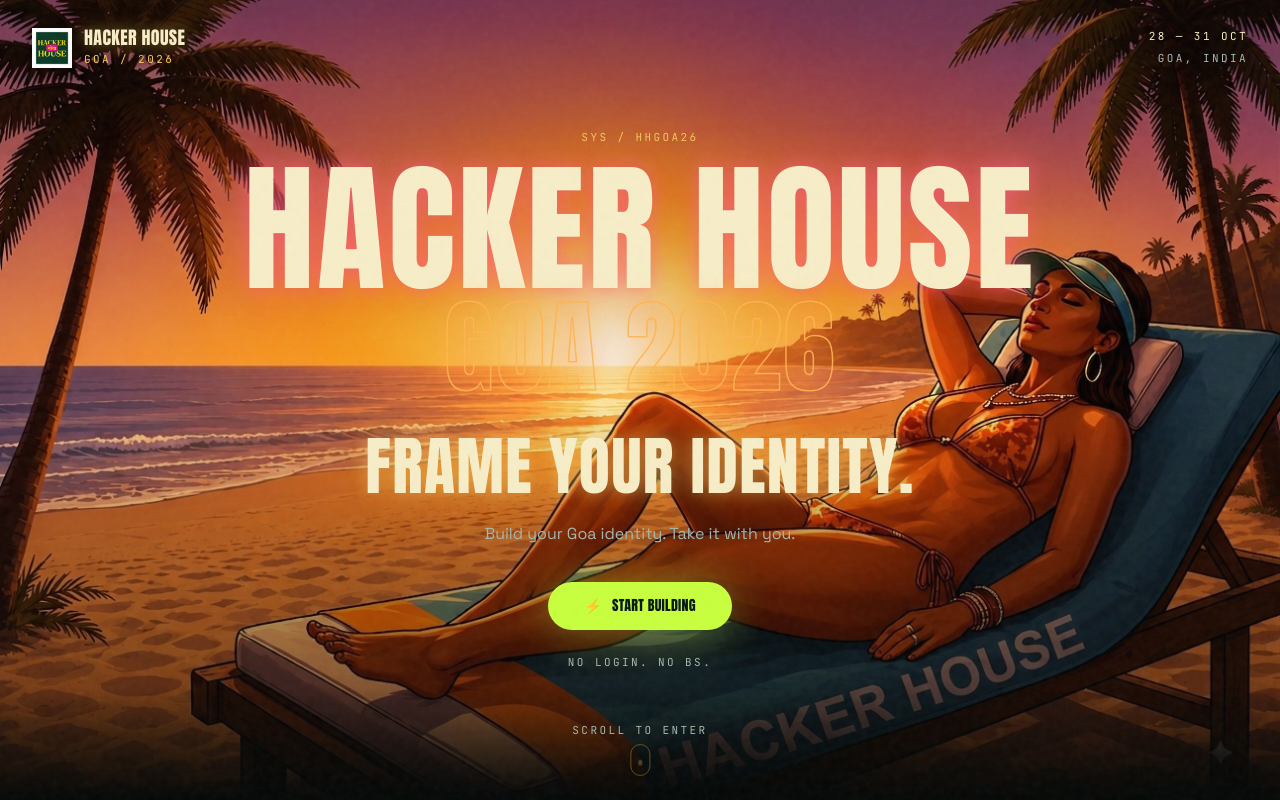
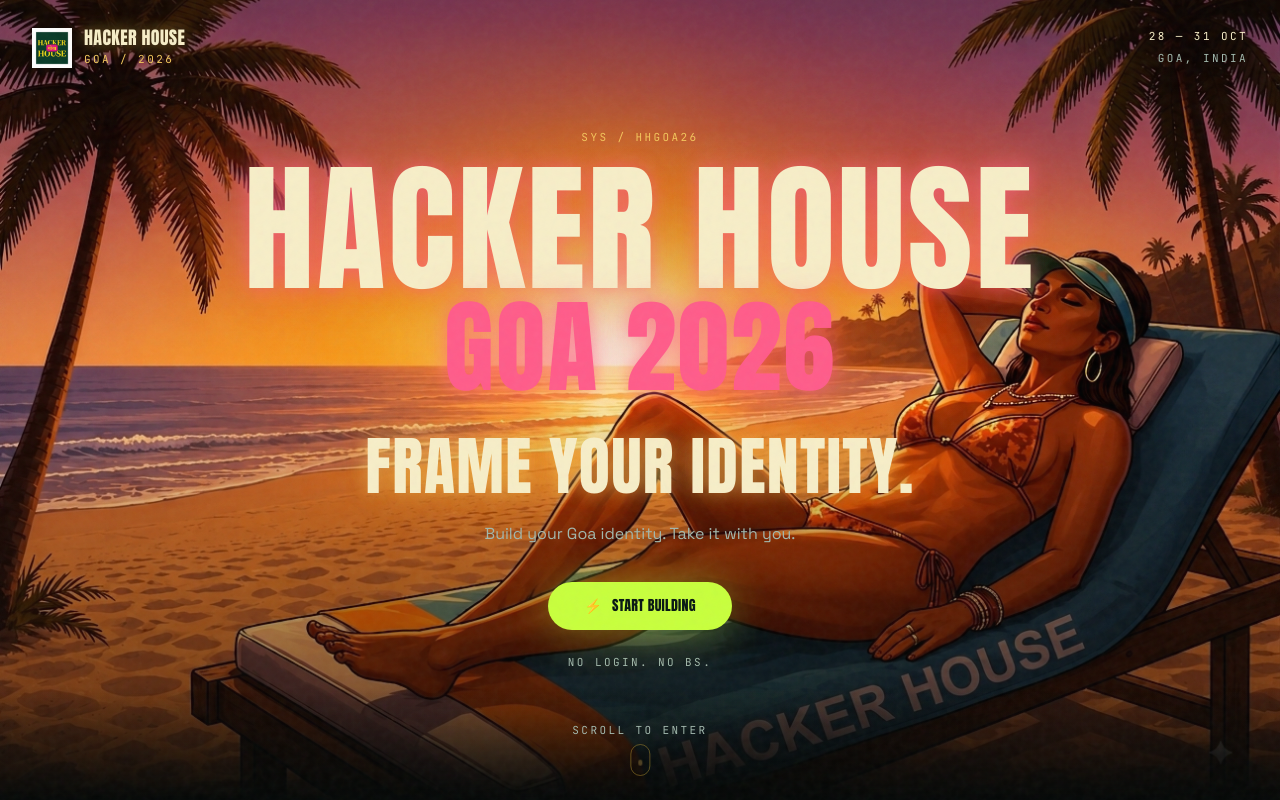
Before and after one commit to AnkarIIT/ID-Card-generator, a React (Vite) app: page / in a window 1280 px wide. Shown: the top 800 px of the page. Built offline with nearby package versions, Linux system fonts and the light colour scheme.

Commit message:
experience update

```diff
--- a/src/components/experience/Hero.tsx
+++ b/src/components/experience/Hero.tsx
@@ -92,11 +92,7 @@
         </motion.h1>
 
         <motion.p
-          className="font-display text-[clamp(2.4rem,8vw,6.5rem)] leading-none text-transparent"
-          style={{
-            WebkitTextStroke: '1.5px rgba(255,180,80,0.9)',
-            textShadow: '0 0 30px rgba(255,150,70,0.35)',
-          }}
+          className="font-display text-[clamp(2.4rem,8vw,6.5rem)] leading-none text-[#ff5c8a] glow-pink"
           initial={{ opacity: 0, y: 40 }}
           animate={{ opacity: 1, y: 0 }}
           transition={{ delay: 1.85, duration: 0.8, ease: EASE }}
```
